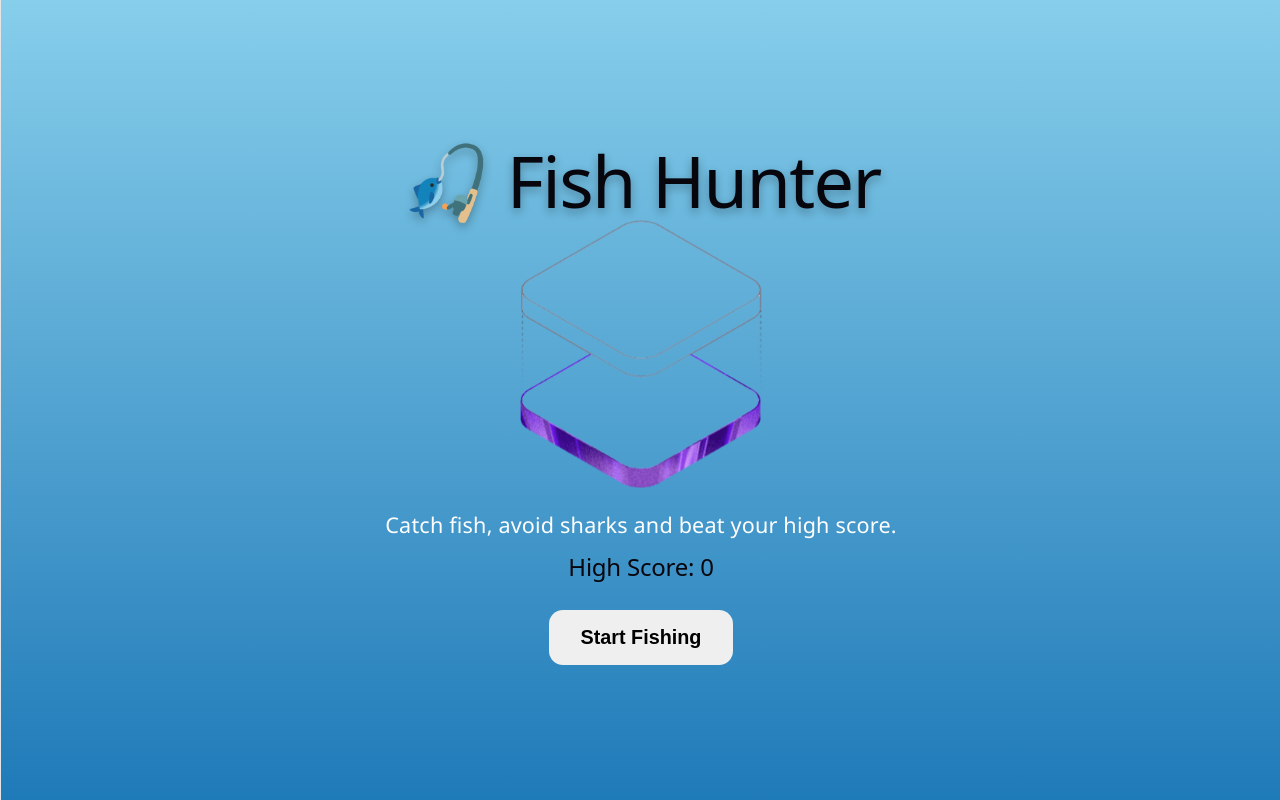
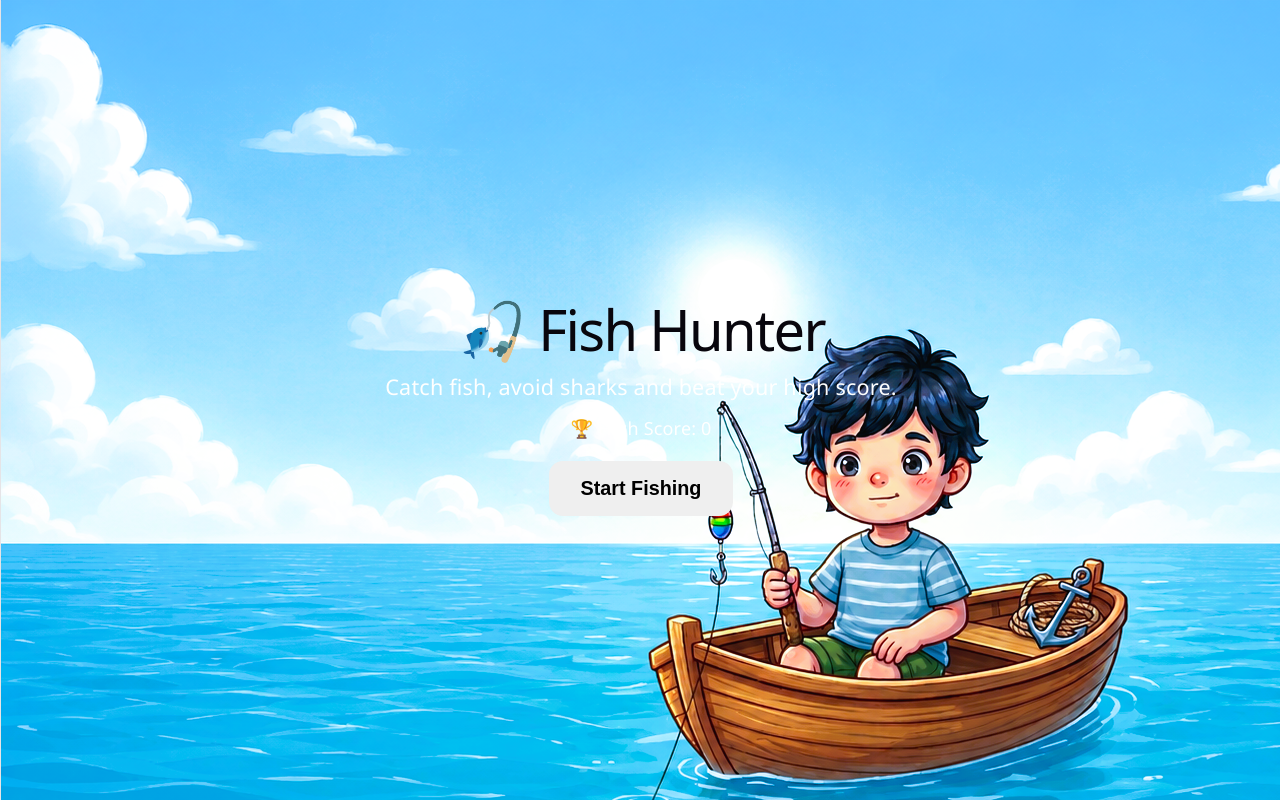
Before and after one commit to Debasmita2003/fish-hunter-game, a React (Vite) app: page / in a window 1280 px wide. Built offline with nearby package versions, Linux system fonts and the light colour scheme.

Commit message:
Update StartScreen.jsx

```diff
--- a/src/components/StartScreen.jsx
+++ b/src/components/StartScreen.jsx
@@ -1,29 +1,28 @@
-import heroImg from "../assets/hero.png";
+import bgImage from "../assets/little_fisher.png";
 
 export default function StartScreen({
   onStart,
   highScore,
 }) {
   return (
-    <div className="start-screen">
-      <h1 className="start-title">
+    <div
+      className="start-screen"
+      style={{
+        backgroundImage: `url(${bgImage})`,
+      }}
+    >
+      <div className="content">
+        <h1 className="game-title">
           🎣 Fish Hunter
         </h1>
 
-      <img
-        src={heroImg}
-        alt="hero"
-        className="hero-image"
-      />
-
         <p className="start-description">
-        Catch fish, avoid sharks and
-        beat your high score.
+          Catch fish, avoid sharks and beat your high score.
         </p>
 
-      <h2>
-        High Score: {highScore}
-      </h2>
+        <div className="score-card">
+          🏆 High Score: {highScore}
+        </div>
 
         <button
           className="start-btn"
@@ -32,5 +31,6 @@ export default function StartScreen({
           Start Fishing
         </button>
       </div>
+    </div>
   );
 }
```
Lines whose indentation alone changed are shown as unchanged.
